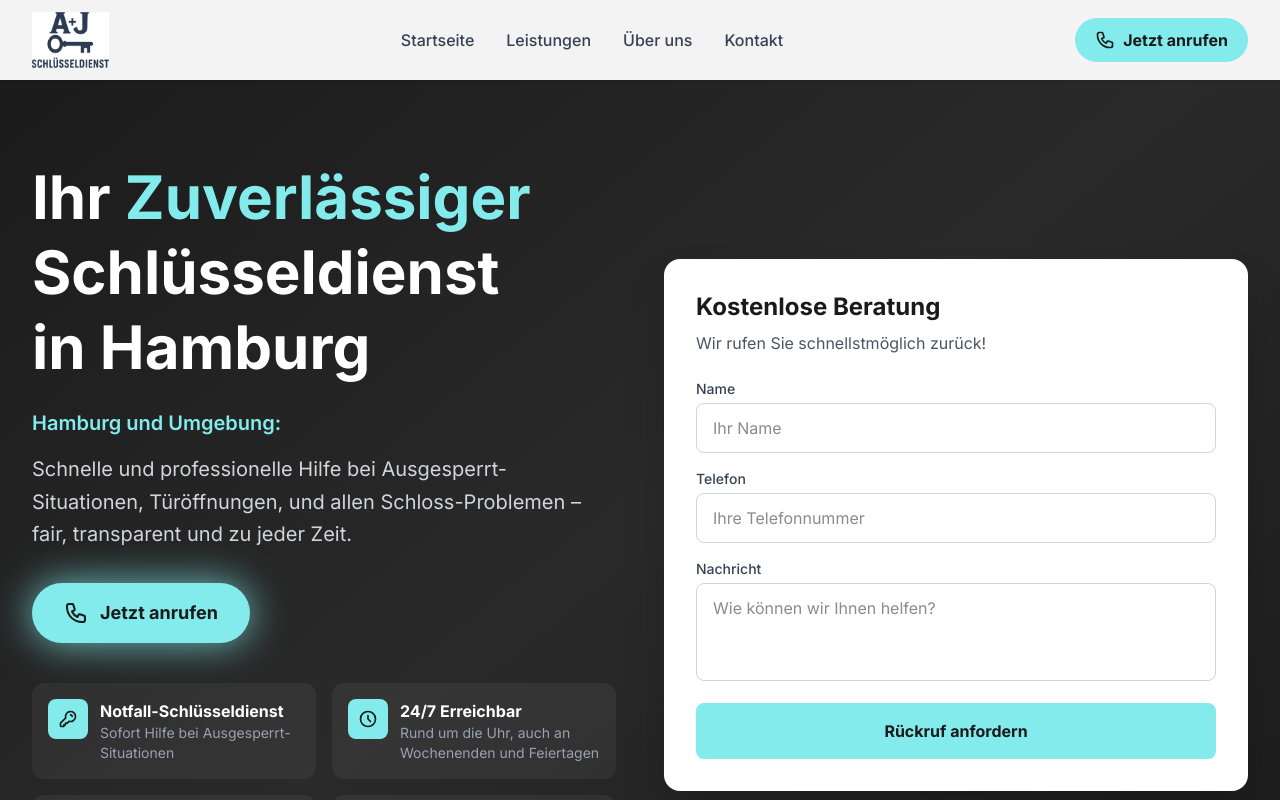
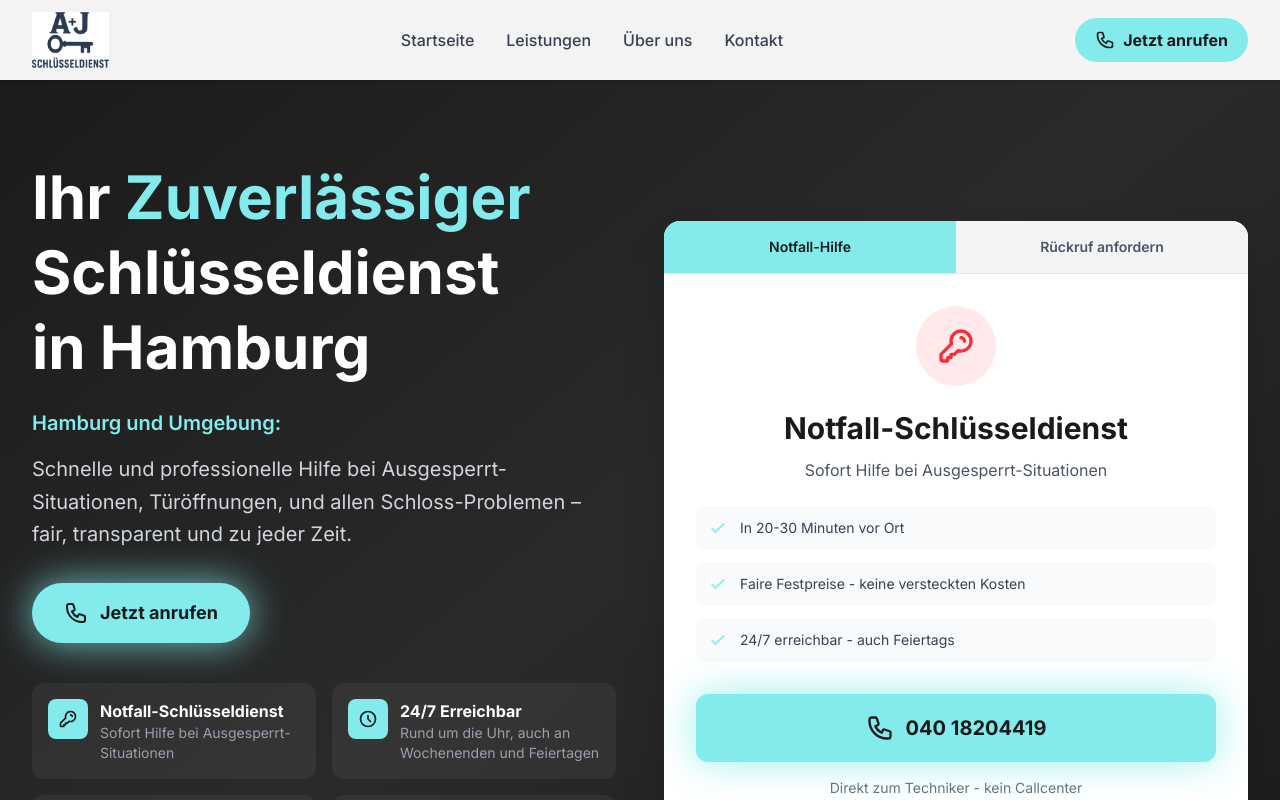
Before and after one commit to unicornhub1/aj-schl-sseldienst, a Next.js app: page / in a window 1280 px wide. Shown: the top 800 px of the page. Built offline with nearby package versions, Linux system fonts and the light colour scheme.

Commit message:
feat: Add tabbed HeroCard with emergency view as default

```diff
--- a/src/app/page.tsx
+++ b/src/app/page.tsx
@@ -1,5 +1,6 @@
 import Header from "@/components/Header";
 import Footer from "@/components/Footer";
+import HeroCard from "@/components/HeroCard";
 import Image from "next/image";
 
 export default function Home() {
@@ -86,47 +87,8 @@ export default function Home() {
                 </div>
               </div>
 
-              {/* Right - Contact Form */}
-              <div className="bg-white rounded-2xl p-6 md:p-8 shadow-2xl">
-                <h2 className="text-2xl font-bold text-[#1a1a1a] mb-2">Kostenlose Beratung</h2>
-                <p className="text-gray-600 mb-6">Wir rufen Sie schnellstmöglich zurück!</p>
-
-                <form className="space-y-4">
-                  <div>
-                    <label htmlFor="name" className="block text-sm font-medium text-gray-700 mb-1">Name</label>
-                    <input
-                      type="text"
-                      id="name"
-                      className="w-full px-4 py-3 rounded-lg border border-gray-300 focus:ring-2 focus:ring-[#83ebeb] focus:border-transparent transition-all text-gray-900"
-                      placeholder="Ihr Name"
-                    />
-                  </div>
-                  <div>
-                    <label htmlFor="phone" className="block text-sm font-medium text-gray-700 mb-1">Telefon</label>
-                    <input
-                      type="tel"
-                      id="phone"
-                      className="w-full px-4 py-3 rounded-lg border border-gray-300 focus:ring-2 focus:ring-[#83ebeb] focus:border-transparent transition-all text-gray-900"
-                      placeholder="Ihre Telefonnummer"
-                    />
-                  </div>
-                  <div>
-                    <label htmlFor="message" className="block text-sm font-medium text-gray-700 mb-1">Nachricht</label>
-                    <textarea
-                      id="message"
-                      rows={3}
-                      className="w-full px-4 py-3 rounded-lg border border-gray-300 focus:ring-2 focus:ring-[#83ebeb] focus:border-transparent transition-all text-gray-900 resize-none"
-                      placeholder="Wie können wir Ihnen helfen?"
-                    ></textarea>
-                  </div>
-                  <button
-                    type="submit"
-                    className="w-full bg-[#83ebeb] hover:bg-[#5fd4d4] text-[#1a1a1a] font-bold py-4 rounded-lg transition-all duration-300 hover:scale-[1.02]"
-                  >
-                    Rückruf anfordern
-                  </button>
-                </form>
-              </div>
+              {/* Right - Hero Card with Tabs */}
+              <HeroCard />
             </div>
           </div>
 
--- /dev/null
+++ b/src/components/HeroCard.tsx
@@ -0,0 +1,134 @@
+"use client";
+
+import { useState } from "react";
+
+export default function HeroCard() {
+  const [activeTab, setActiveTab] = useState<"notfall" | "kontakt">("notfall");
+
+  return (
+    <div className="bg-white rounded-2xl shadow-2xl overflow-hidden">
+      {/* Tabs */}
+      <div className="flex border-b border-gray-200">
+        <button
+          onClick={() => setActiveTab("notfall")}
+          className={`flex-1 py-4 px-4 text-sm font-semibold transition-colors ${
+            activeTab === "notfall"
+              ? "bg-[#83ebeb] text-[#1a1a1a]"
+              : "bg-gray-100 text-gray-600 hover:bg-gray-200"
+          }`}
+        >
+          Notfall-Hilfe
+        </button>
+        <button
+          onClick={() => setActiveTab("kontakt")}
+          className={`flex-1 py-4 px-4 text-sm font-semibold transition-colors ${
+            activeTab === "kontakt"
+              ? "bg-[#83ebeb] text-[#1a1a1a]"
+              : "bg-gray-100 text-gray-600 hover:bg-gray-200"
+          }`}
+        >
+          Rückruf anfordern
+        </button>
+      </div>
+
+      {/* Content */}
+      <div className="p-6 md:p-8">
+        {activeTab === "notfall" ? (
+          <div className="text-center">
+            {/* Emergency Icon */}
+            <div className="w-20 h-20 bg-red-500/10 rounded-full flex items-center justify-center mx-auto mb-6">
+              <svg className="w-10 h-10 text-red-500" fill="none" stroke="currentColor" viewBox="0 0 24 24">
+                <path strokeLinecap="round" strokeLinejoin="round" strokeWidth={2} d="M15 7a2 2 0 012 2m4 0a6 6 0 01-7.743 5.743L11 17H9v2H7v2H4a1 1 0 01-1-1v-2.586a1 1 0 01.293-.707l5.964-5.964A6 6 0 1121 9z" />
+              </svg>
+            </div>
+
+            <h2 className="text-2xl md:text-3xl font-bold text-[#1a1a1a] mb-3">
+              Notfall-Schlüsseldienst
+            </h2>
+            <p className="text-gray-600 mb-6">
+              Sofort Hilfe bei Ausgesperrt-Situationen
+            </p>
+
+            {/* Features */}
+            <div className="space-y-3 mb-8 text-left">
+              <div className="flex items-center gap-3 bg-gray-50 rounded-lg p-3">
+                <svg className="w-5 h-5 text-[#83ebeb]" fill="none" stroke="currentColor" viewBox="0 0 24 24">
+                  <path strokeLinecap="round" strokeLinejoin="round" strokeWidth={2} d="M5 13l4 4L19 7" />
+                </svg>
+                <span className="text-gray-700 text-sm">In 20-30 Minuten vor Ort</span>
+              </div>
+              <div className="flex items-center gap-3 bg-gray-50 rounded-lg p-3">
+                <svg className="w-5 h-5 text-[#83ebeb]" fill="none" stroke="currentColor" viewBox="0 0 24 24">
+                  <path strokeLinecap="round" strokeLinejoin="round" strokeWidth={2} d="M5 13l4 4L19 7" />
+                </svg>
+                <span className="text-gray-700 text-sm">Faire Festpreise - keine versteckten Kosten</span>
+              </div>
+              <div className="flex items-center gap-3 bg-gray-50 rounded-lg p-3">
+                <svg className="w-5 h-5 text-[#83ebeb]" fill="none" stroke="currentColor" viewBox="0 0 24 24">
+                  <path strokeLinecap="round" strokeLinejoin="round" strokeWidth={2} d="M5 13l4 4L19 7" />
+                </svg>
+                <span className="text-gray-700 text-sm">24/7 erreichbar - auch Feiertags</span>
+              </div>
+            </div>
+
+            {/* Call Button */}
+            <a
+              href="tel:+494018204419"
+              className="flex items-center justify-center gap-3 w-full bg-[#83ebeb] hover:bg-[#5fd4d4] text-[#1a1a1a] font-bold py-5 rounded-xl text-xl transition-all duration-300 hover:scale-[1.02] animate-pulse-glow"
+            >
+              <svg className="w-7 h-7" fill="none" stroke="currentColor" viewBox="0 0 24 24">
+                <path strokeLinecap="round" strokeLinejoin="round" strokeWidth={2} d="M3 5a2 2 0 012-2h3.28a1 1 0 01.948.684l1.498 4.493a1 1 0 01-.502 1.21l-2.257 1.13a11.042 11.042 0 005.516 5.516l1.13-2.257a1 1 0 011.21-.502l4.493 1.498a1 1 0 01.684.949V19a2 2 0 01-2 2h-1C9.716 21 3 14.284 3 6V5z" />
+              </svg>
+              040 18204419
+            </a>
+
+            <p className="text-gray-500 text-sm mt-4">
+              Direkt zum Techniker - kein Callcenter
+            </p>
+          </div>
+        ) : (
+          <div>
+            <h2 className="text-2xl font-bold text-[#1a1a1a] mb-2">Kostenlose Beratung</h2>
+            <p className="text-gray-600 mb-6">Wir rufen Sie schnellstmöglich zurück!</p>
+
+            <form className="space-y-4">
+              <div>
+                <label htmlFor="name" className="block text-sm font-medium text-gray-700 mb-1">Name</label>
+                <input
+                  type="text"
+                  id="name"
+                  className="w-full px-4 py-3 rounded-lg border border-gray-300 focus:ring-2 focus:ring-[#83ebeb] focus:border-transparent transition-all text-gray-900"
+                  placeholder="Ihr Name"
+                />
+              </div>
+              <div>
+                <label htmlFor="phone" className="block text-sm font-medium text-gray-700 mb-1">Telefon</label>
+                <input
+                  type="tel"
+                  id="phone"
+                  className="w-full px-4 py-3 rounded-lg border border-gray-300 focus:ring-2 focus:ring-[#83ebeb] focus:border-transparent transition-all text-gray-900"
+                  placeholder="Ihre Telefonnummer"
+                />
+              </div>
+              <div>
+                <label htmlFor="message" className="block text-sm font-medium text-gray-700 mb-1">Nachricht</label>
+                <textarea
+                  id="message"
+                  rows={3}
+                  className="w-full px-4 py-3 rounded-lg border border-gray-300 focus:ring-2 focus:ring-[#83ebeb] focus:border-transparent transition-all text-gray-900 resize-none"
+                  placeholder="Wie können wir Ihnen helfen?"
+                ></textarea>
+              </div>
+              <button
+                type="submit"
+                className="w-full bg-[#83ebeb] hover:bg-[#5fd4d4] text-[#1a1a1a] font-bold py-4 rounded-lg transition-all duration-300 hover:scale-[1.02]"
+              >
+                Rückruf anfordern
+              </button>
+            </form>
+          </div>
+        )}
+      </div>
+    </div>
+  );
+}
```
